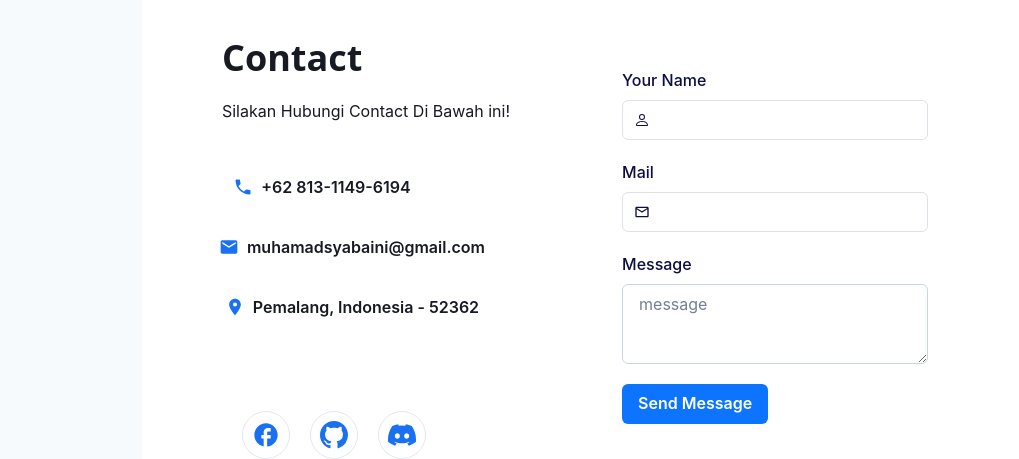
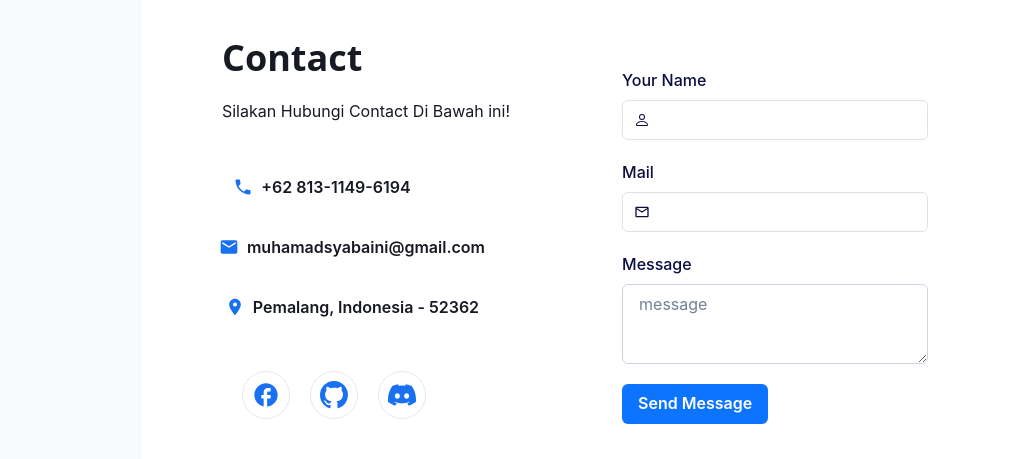
Before and after one commit to Bennykw404/Web-Portfolio, a Next.js app: page / in a window 1280 px wide. Shown: the part 3120-3579 px from the top of the page, without its empty margins (49-1068 px from the left). Built offline with nearby package versions, Linux system fonts and the light colour scheme.

Commit message:
Update contact

```diff
--- a/src/components/HomepageSections/Contact.tsx
+++ b/src/components/HomepageSections/Contact.tsx
@@ -62,7 +62,7 @@ export default function Contact() {
                     >
                       Silakan Hubungi Contact Di Bawah ini!
                     </Text>
-                    <Box py={{ base: 5, sm: 5, md: 8, lg: 10 }}>
+                    <Box pt={{ base: 5, sm: 5, md: 8, lg: 10 }}>
                       <VStack pl={0} spacing={3} alignItems="flex-start">
                         <Button
                           size="md"
```
